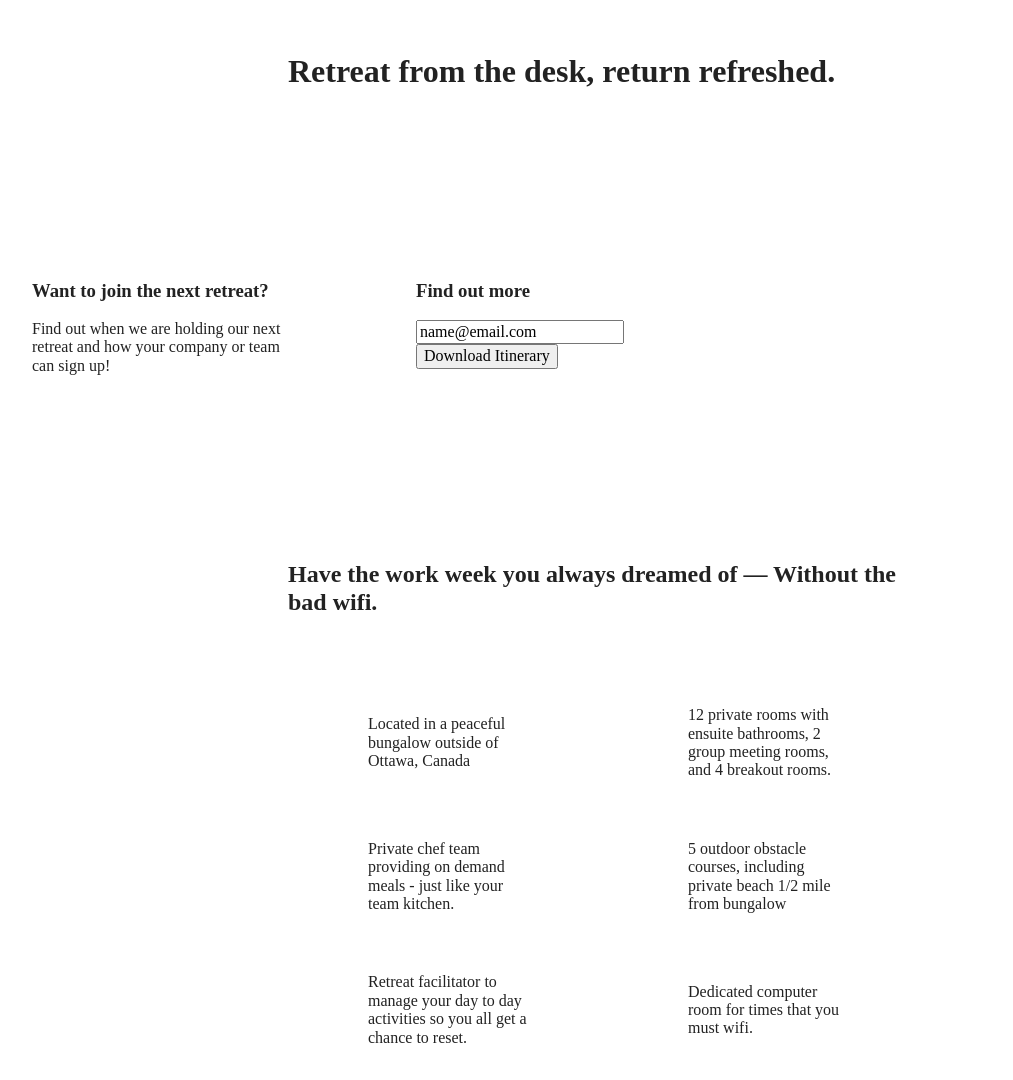
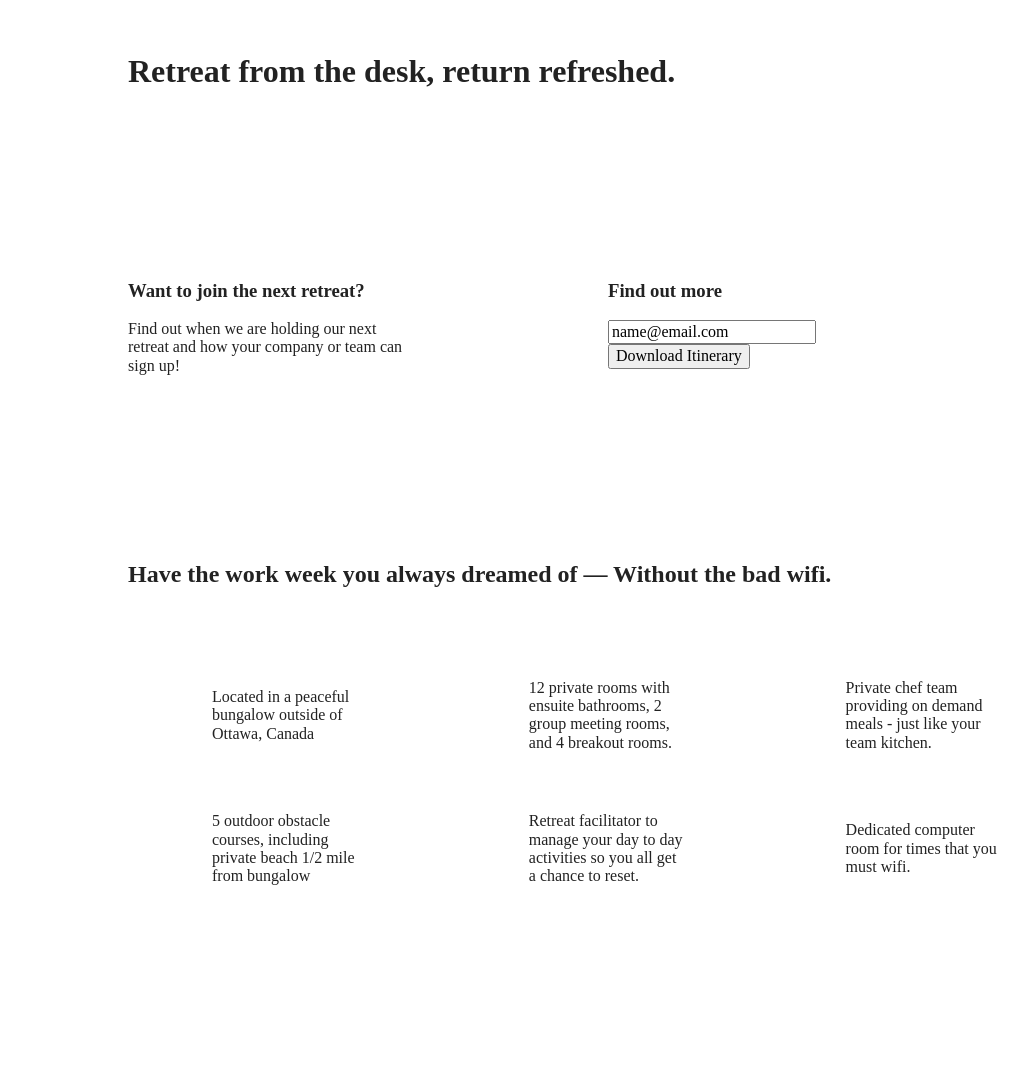
Before and after one commit to Omoikhefe/UNPLUGGED-project, a website built with Parcel: page index.html in a window 1280 px wide. Shown: the part 385-1465 px from the top of the page, without its empty margins (32-1045 px from the left). Built offline with nearby package versions, Linux system fonts and the light colour scheme.

Commit message:
Formatted media query for desktop devices

```diff
--- a/css/main.css
+++ b/css/main.css
@@ -506,6 +506,62 @@ footer .copyright {
 
 @media only screen and (min-width: 1200px) {
   /* Desktop styles */
+
+  /* General styles */
+  .content-wrapper {
+    max-width: 960px;
+  }
+
+  /* newsletter */
+  .newsletter h1 {
+    width: 66%;
+  }
+
+  /* Aside */
+  aside .content-wrapper {
+    justify-content: space-around;
+  }
+
+  aside .content-wrapper .form-description,
+  aside .content-wrapper .form {
+    width: 30%;
+  }
+
+  /* Features */
+
+  .features h2 {
+    width: 90%;
+  }
+
+  .features article {
+    flex-basis: 33%;
+  }
+
+  /* Reviwes */
+
+  .reviews article div {
+    width: 43%;
+  }
+
+  /* ==========================================================================
+  About Page
+  ========================================================================== */
+  .mission h2,
+  .contact-section .content-wrapper h2 {
+    width: 92%
+  }
+
+  /* ==========================================================================
+  FAQ Page
+  ========================================================================== */
+
+  .faq h2 {
+    width: 100%;
+  }
+
+
+
+
 }
 
 /* ==========================================================================
```
